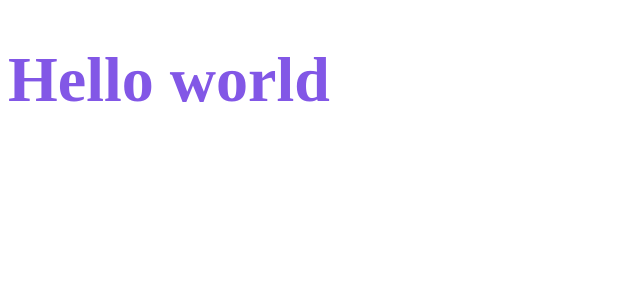
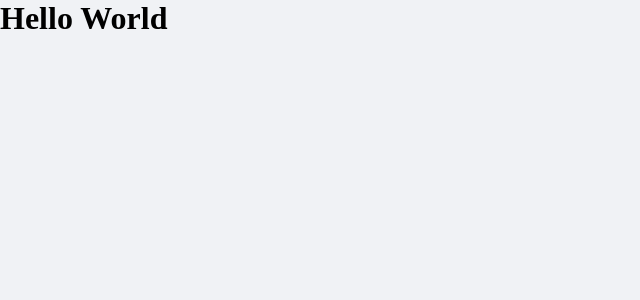
Before and after one commit to joaohitallo/ignite-React-02-DTMoney, a React (Create React App) app: page / in a window 1280 px wide. Shown: the top 300 px of the page, without its empty margins (0-640 px from the left). Built offline with nearby package versions, Linux system fonts and the light colour scheme.

Commit message:
Criando estilos globais

```diff
--- a/public/index.html
+++ b/public/index.html
@@ -3,6 +3,7 @@
   <head>
     <meta charset="utf-8" />
     <meta name="viewport" content="width=device-width, initial-scale=1" />
+    <link rel="shortcut icon" href="favicon.png" type="image/png">
 
     <title>dtmoney</title>
   </head>
--- a/src/App.tsx
+++ b/src/App.tsx
@@ -1,16 +1,10 @@
-import styled from 'styled-components';
-
-const Title = styled.h1`
-  font-size: 64px;
-  color: #8257e6;
-`
+import { GlobalStyle } from "./styles/global";
 
 export function App() {
   return (
     <div className="App">
-      <Title>
-      Hello world
-      </Title>
+      <h1>Hello World</h1>
+      <GlobalStyle />
     </div>
   );
 }
--- /dev/null
+++ b/src/styles/global.ts
@@ -0,0 +1,47 @@
+import { createGlobalStyle } from 'styled-components';
+
+export const GlobalStyle = createGlobalStyle`
+
+    :root {
+        --red: #E52E4D;
+        --blue: #5429CC;
+
+        --blue-light: #6933ff;
+
+        --text-title: #363f5f;
+        --text-body: #969cb3;
+
+        --background: #f0f2f5;
+        --shape: #ffffff;
+
+    }
+    * {
+        margin: 0;
+        padding: 0;
+        box-sizing: border-box;
+    }
+
+    // font-size : 16px (desktop)
+    html {
+        @media (max-width: 1080px){
+            font-size: 93.75%; // 15 px
+        }
+        @media (max-width: 720px){
+            font-size: 87.5%; // 14 px
+        }
+    }
+
+    body {
+        background: var(--background);
+        -webkit-font-smoothing: antialiased;
+    }
+
+    button {
+        cursor: pointer;
+    }
+
+    [disabled] {
+        opacity: 0.6;
+        cursor: not-allowed;
+    }
+`
```
